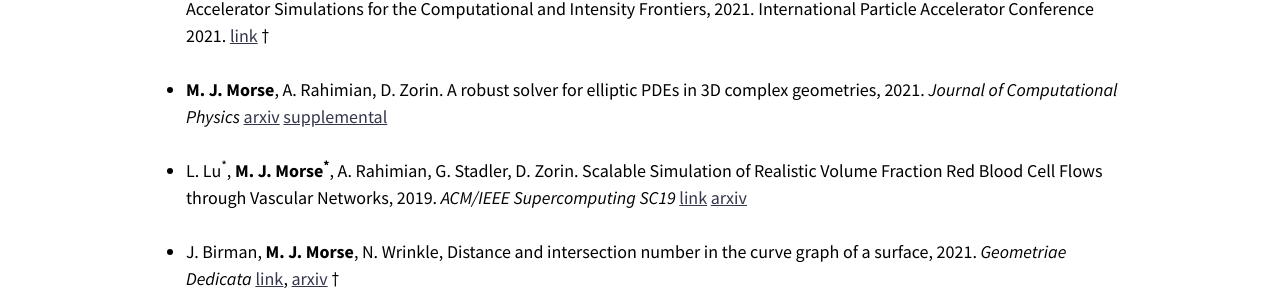
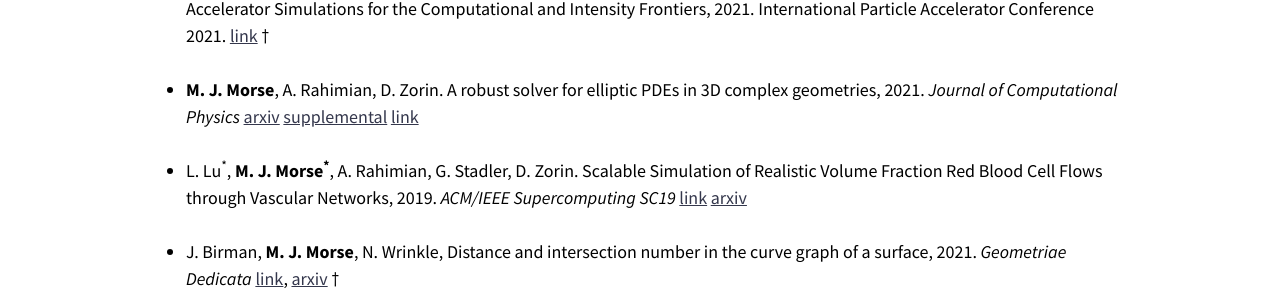
Before and after one commit to mmorse1217/mmorse1217.github.io, a Jekyll site: the page built from papers/index.md, in a window 1280 px wide. Shown: the part 498-798 px from the top of the page. Built offline with Jekyll 4.4.1, drawn with Linux system fonts in a browser that asks for light colours; nearby versions of some CDN libraries.

Commit message:
Update index.md

```diff
--- a/papers/index.md
+++ b/papers/index.md
@@ -11,7 +11,7 @@ P. Noorzad, H. Cheng, C. Lott. Composite Slice Transformer: An Efficient Transfo
 
 * M. H. Langston, R. Lethin, P. D. Letourneau, **M. J. Morse**, J. Wei. MACH-B: Fast Multipole Method Approaches in Particle Accelerator Simulations for the Computational and Intensity Frontiers, 2021. International Particle Accelerator Conference 2021. [link](https://inspirehep.net/files/aa1b7fc713a20c1b90c995157a5da14d) &dagger;
 
-* **M. J. Morse**, A. Rahimian, D. Zorin. A robust solver for elliptic PDEs in 3D complex geometries, 2021. *Journal of Computational Physics* [arxiv](https://arxiv.org/abs/2002.04143) [supplemental](https://cims.nyu.edu/gcl/papers/2020-qbkix3d-supplementary.pdf)
+* **M. J. Morse**, A. Rahimian, D. Zorin. A robust solver for elliptic PDEs in 3D complex geometries, 2021. *Journal of Computational Physics* [arxiv](https://arxiv.org/abs/2002.04143) [supplemental](https://cims.nyu.edu/gcl/papers/2020-qbkix3d-supplementary.pdf) [link](https://www.sciencedirect.com/science/article/abs/pii/S002199912100406X)
 
 * L. Lu<sup>\*</sup>, **M. J. Morse<sup>\*</sup>**, A. Rahimian, G. Stadler, D. Zorin. Scalable Simulation of Realistic Volume Fraction Red Blood Cell Flows through Vascular Networks, 2019. *ACM/IEEE Supercomputing SC19* [link](https://dl.acm.org/doi/10.1145/3295500.3356203) [arxiv](https://arxiv.org/pdf/1909.11085.pdf)
 
```
